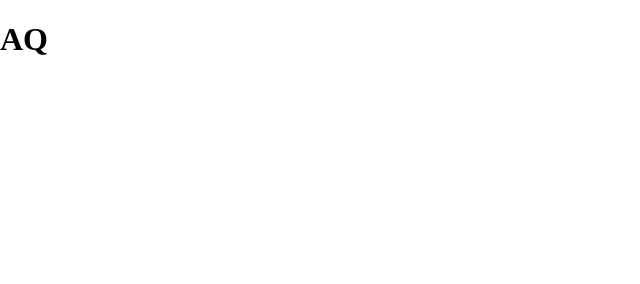
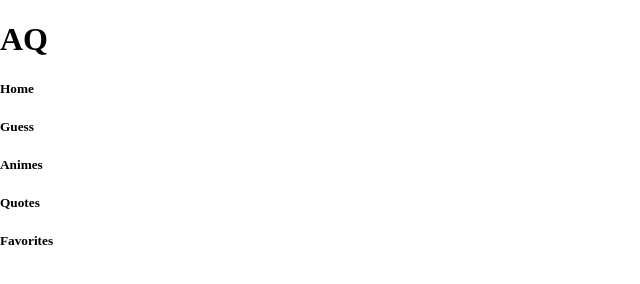
Before and after one commit to heerakmoon/AJAX-project, a website: page index.html in a window 1280 px wide. Shown: the whole page, without its empty margins (0-640 px from the left). Drawn offline with Linux system fonts and the light colour scheme.

Commit message:
Added div with h5 elements for navbar in header

```diff
--- a/index.html
+++ b/index.html
@@ -13,6 +13,13 @@
   <header>
     <h1>AQ</h1>
   </header>
+  <div>
+    <h5>Home</h5>
+    <h5>Guess</h5>
+    <h5>Animes</h5>
+    <h5>Quotes</h5>
+    <h5>Favorites</h5>
+  </div>
   <main>
   </main>
   <script src="js/data.js"></script>
```
